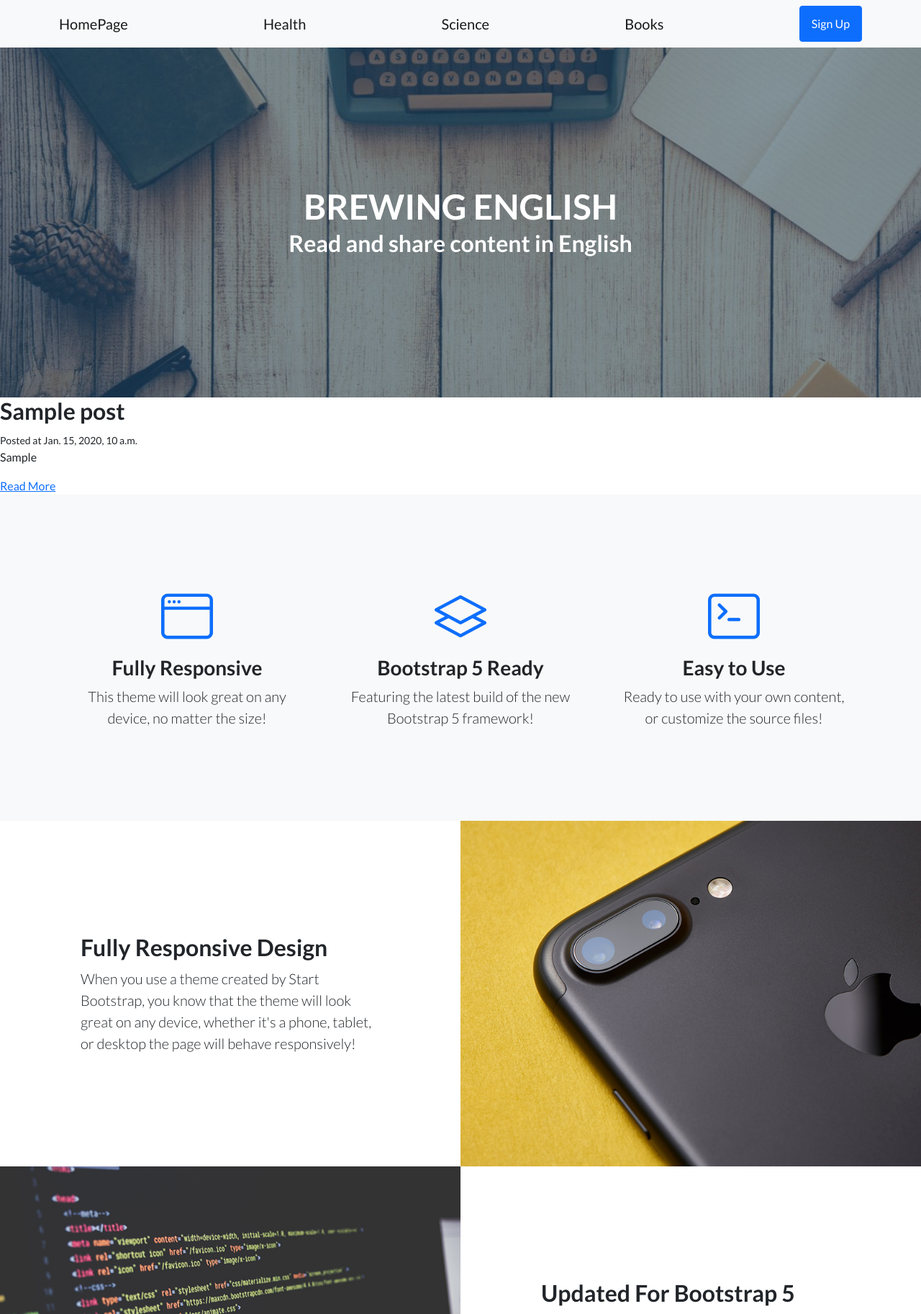
After one commit to juancazenave/trabajo_final, a Django app: page /blog/homepage/ in a window 1280 px wide. The commit adds this page. Shown: the top 1825 px of the page at 72% size. Run offline with Django 4.2, Linux system fonts and the light colour scheme; tables that the repository leaves empty hold one stand-in row (values such as "Sample post"); some libraries are stand-ins or nearby versions.

Commit message:
26022023 fin del dia

```diff
--- a/blog/templates/blog/base.html
+++ b/blog/templates/blog/base.html
@@ -20,7 +20,7 @@
         <!-- Navigation-->
         <nav class="navbar navbar-light bg-light static-top">
             <div class="container">
-                <a class="navbar-brand" href="#!">HomePage</a>
+                <a class="navbar-brand" href="/blog/homepage/">HomePage</a>
                 <a class="navbar-brand" href="#!">Health</a>
                 <a class="navbar-brand" href="#!">Science</a>
                 <a class="navbar-brand" href="#!">Books</a>
@@ -69,6 +69,8 @@
                 </div>
             </div>
         </header>
+        {% block contenido %}
+        {% endblock contenido %}
         <!-- Icons Grid-->
         <section class="features-icons bg-light text-center">
             <div class="container">
--- /dev/null
+++ b/blog/templates/blog/homepage.html
@@ -0,0 +1,12 @@
+{% extends 'blog/base.html' %}
+
+{% block contenido %}
+    {% for post in posts %}
+        <div class="post block">
+            <h2 class="subtitle">{{ post.title }}</h2>
+            <small>Posted at {{ post.date_added }}</small>
+            <p>{{ post.intro }}</p>
+            <a href="{% url 'post_detail' post.slug %}">Read More</a>
+        </div>
+    {% endfor %}
+{% endblock contenido %}
--- a/blog/urls.py
+++ b/blog/urls.py
@@ -3,5 +3,7 @@ from django.urls import path
 from .views import *
 
 urlpatterns = [
-    path('', base, name='base')
+    path('', base, name='base'),
+    path('homepage/', homepage, name='homepage'),
+    path('<slug:slug>/', post_detail, name='post_detail')
 ]
--- a/blog/views.py
+++ b/blog/views.py
@@ -1,5 +1,15 @@
 from django.shortcuts import render
+
+from .models import Post
 
 # Create your views here.
 def base(request):
     return render(request, 'blog/base.html')
+
+def homepage(request):
+    posts = Post.objects.all()
+    return render(request, 'blog/homepage.html', {'posts':posts})
+
+def post_detail(request, slug):
+    post = Post.objects.get(slug=slug)
+    return render(request, 'blog/post_detail.html', {'post':post})
```
Also changed, not shown: blog/templates/blog/post_detail.html (added, +8 -0 lines).
